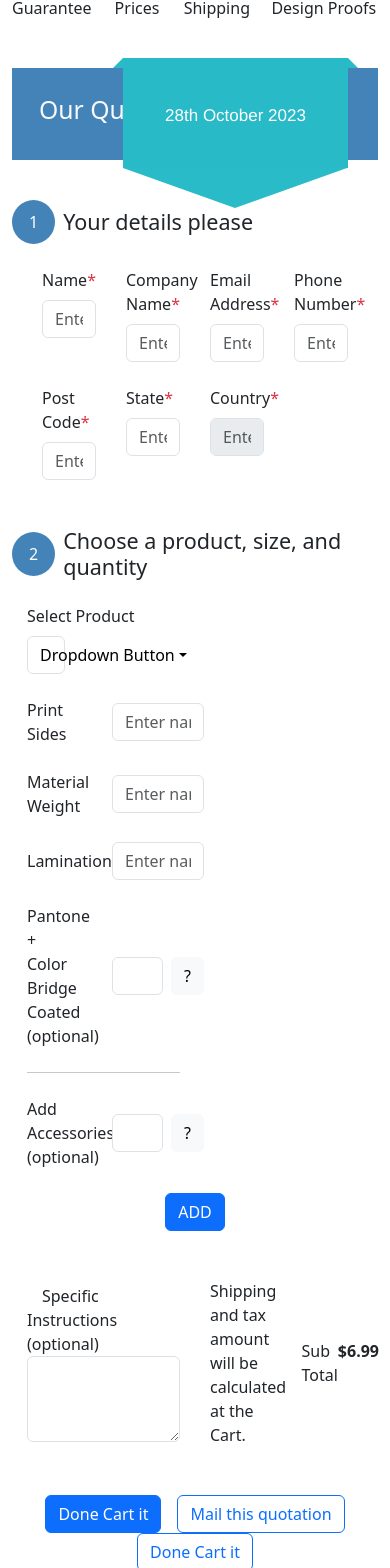
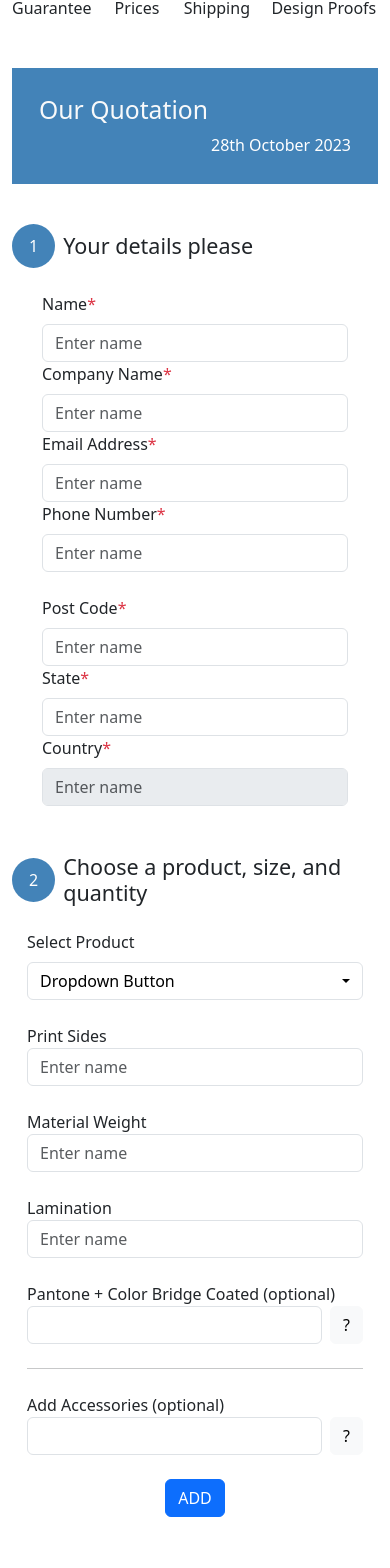
Before and after one commit to ayushhh1108/BannersBuz, a React (Create React App) app: page /quickrfq in a window 390 px wide. Shown: the part 220-1788 px from the top of the page. Built offline with nearby package versions, Linux system fonts and the light colour scheme.

Commit message:
create responsive ui for banner page and fq page

```diff
--- a/src/App.js
+++ b/src/App.js
@@ -54,7 +54,7 @@ function App() {
         <Route path='/terms-and-conditions' element={<TermsandConditions />} />             //done
         <Route path='/contact-us' element={<Contactus />} />                              // done
         <Route path='/faqs' element={<Faq />} />                                            // done
-        <Route path='/banner' element={<Banner />} />
+        <Route path='/banner' element={<Banner />} />                                       // done
         <Route path='/sampal-kit' element={<SampleKit />} />
         <Route path='/quickrfq' element={<Quickrfq />} />
         <Route path='/dealer-registration' element={<DealerRegistration />} />
--- a/src/css/style.css
+++ b/src/css/style.css
@@ -476,6 +476,9 @@ a:hover {
   width: 32px;
   height: 32px;
   display: inline-block;
+}
+.review-list ul {
+  padding: 0;
 }
 .review-list ul li .left {
   flex: none;
@@ -1322,6 +1325,11 @@ a:hover {
   width: 300px;
 }
 
+.input-qes {
+  width: 40%;
+  min-width: 250px;
+}
+
 @media (max-width: 576px) {
   .flex-sm-nowrap .step .step-icon-wrap::before,
   .flex-sm-nowrap .step .step-icon-wrap::after {
@@ -1387,3 +1395,10 @@ a:hover {
     height: 300px;
   }
 }
+
+@media only screen and (max-width: 380px) {
+  .input-qes {
+    width: 100%;
+    min-width: auto;
+  }
+}
--- a/src/pages/Quickrfq.js
+++ b/src/pages/Quickrfq.js
@@ -21,10 +21,11 @@ const Quickrfq = () => {
                 <QualityBar />
                 <div className="quotation mt-5">
                     <h2 className="text-light">Our Quotation</h2>
-                    <div className="dateMainBox">
+                    <div className="dateMainBox d-none d-sm-block">
                         28th October 2023
                         <div className="bottomArrow"></div>
                     </div>
+                    <p className="text-white d-block d-sm-none text-end m-0">28th October 2023</p>
                 </div>
 
                 <div>
@@ -35,33 +36,33 @@ const Quickrfq = () => {
                         <h4 className="m-0">Your details please</h4>
                     </div>
                     <div className="col-12 d-flex flex-wrap my-4">
-                        <div className="col-3">
+                        <div className="col-12 col-md-6 col-3 ">
                             <Form.Label>Name<span className="text-danger">*</span></Form.Label>
                             <Form.Control type="text" placeholder="Enter name" />
                         </div>
-                        <div className="col-3">
+                        <div className="col-12 col-md-6 col-3 ">
                             <Form.Label>Company Name<span className="text-danger">*</span></Form.Label>
                             <Form.Control type="text" placeholder="Enter name" />
                         </div>
-                        <div className="col-3">
+                        <div className="col-12 col-md-6 col-3 ">
                             <Form.Label>Email Address<span className="text-danger">*</span></Form.Label>
                             <Form.Control type="text" placeholder="Enter name" />
                         </div>
-                        <div className="col-3">
+                        <div className="col-12 col-md-6 col-3 ">
                             <Form.Label>Phone Number<span className="text-danger">*</span></Form.Label>
                             <Form.Control type="text" placeholder="Enter name" />
                         </div>
                     </div>
                     <div className="col-12 d-flex flex-wrap my-4">
-                        <div className="col-3">
+                        <div className="col-12 col-md-6 col-3 ">
                             <Form.Label>Post Code<span className="text-danger">*</span></Form.Label>
                             <Form.Control type="text" placeholder="Enter name" />
                         </div>
-                        <div className="col-3">
+                        <div className="col-12 col-md-6 col-3 ">
                             <Form.Label>State<span className="text-danger">*</span></Form.Label>
                             <Form.Control type="text" placeholder="Enter name" />
                         </div>
-                        <div className="col-3">
+                        <div className="col-12 col-md-6 col-3 ">
                             <Form.Label>Country<span className="text-danger">*</span></Form.Label>
                             <Form.Control type="text" disabled placeholder="Enter name" />
                         </div>
@@ -76,9 +77,9 @@ const Quickrfq = () => {
                         <h4 className="m-0">Choose a product, size, and quantity</h4>
                     </div>
                     <div>
-                        <div className="col-6 my-4">
+                        <div className="col-12 col-md-10 col-lg-6 my-4">
                             <span className="d-block mb-2">Select Product</span>
-                            <Dropdown className='input-box'>
+                            <Dropdown>
                                 <Dropdown.Toggle variant='info' className='w-100 d-flex justify-content-between align-items-center order-select' id="dropdown-basic">
                                     Dropdown Button
                                 </Dropdown.Toggle>
@@ -91,27 +92,27 @@ const Quickrfq = () => {
                             </Dropdown>
                         </div>
                     </div>
-                    <div className="d-flex align-items-center my-4">
-                        <span className='me-4 col-2'>Print Sides</span>
-                        <div className="col-4 d-flex">
+                    <div className="d-flex flex-wrap align-items-center my-4">
+                        <span className='me-4 col-12 col-md-3 col-lg-2'>Print Sides</span>
+                        <div className="col-12 col-md-6 col-lg-2 d-flex">
                             <Form.Control type="text" placeholder="Enter name" />
                         </div>
                     </div>
-                    <div className="d-flex align-items-center my-4">
-                        <span className='me-4 col-2'>Material Weight	</span>
-                        <div className="col-4 d-flex">
+                    <div className="d-flex flex-wrap align-items-center my-4">
+                        <span className='me-4 col-12 col-md-3 col-lg-2'>Material Weight	</span>
+                        <div className="col-12 col-md-6 col-lg-2 d-flex">
                             <Form.Control type="text" placeholder="Enter name" />
                         </div>
                     </div>
-                    <div className="d-flex align-items-center my-4">
-                        <span className='me-4 col-2'>Lamination</span>
-                        <div className="col-4 d-flex">
+                    <div className="d-flex flex-wrap align-items-center my-4">
+                        <span className='me-4 col-12 col-md-3 col-lg-2'>Lamination</span>
+                        <div className="col-12 col-md-6 col-lg-2 d-flex">
                             <Form.Control type="text" placeholder="Enter name" />
                         </div>
                     </div>
-                    <div className="d-flex align-items-center my-4">
-                        <span className='me-4 col-2'>Pantone + Color Bridge Coated (optional)</span>
-                        <div className="col-4 d-flex">
+                    <div className="d-flex flex-wrap align-items-center my-4">
+                        <span className='me-4 col-12 col-md-3 col-lg-2'>Pantone + Color Bridge Coated (optional)</span>
+                        <div className="col-12 col-md-6 col-lg-2 d-flex">
                             <Form.Control
                                 type="text" className='me-2'
                                 id="inputPassword5"
@@ -123,12 +124,12 @@ const Quickrfq = () => {
                             ><button type="button" class="btn btn-light">?</button></OverlayTrigger>
                         </div>
                     </div>
-                    <div className="col-6">
+                    <div className="col-12 col-md-6">
                         <hr />
                     </div>
-                    <div className="d-flex align-items-center my-4">
-                        <span className='me-4 col-2'>Add Accessories (optional)	</span>
-                        <div className="col-4 d-flex">
+                    <div className="d-flex flex-wrap align-items-center my-4">
+                        <span className='me-4 col-12 col-md-3 col-lg-2'>Add Accessories (optional)	</span>
+                        <div className="col-12 col-md-6 col-lg-2 d-flex">
                             <Form.Control
                                 type="text" className='me-2'
                                 id="inputPassword5"
@@ -144,24 +145,25 @@ const Quickrfq = () => {
                         <button className="btn btn-primary">ADD</button>
                     </div>
                     <div className="d-flex py-5 align-items-center flex-wrap">
-                        <div className="col-6">
+                        <div className=" col-12 col-md-8 col-lg-6">
                             <span className='me-4 col-3'>Specific Instructions (optional)</span>
                             <Form.Control className='me-2'
                                 as="textarea" rows={3}
                             />
                         </div>
-                        <div className="col-3"> Shipping and tax amount will be calculated at the Cart.
+                        <div className="col-12 col-md-4 col-lg-3"> Shipping and tax amount will be calculated at the Cart.
+                            <hr className="d-block d-sm-none" />
                         </div>
-                        <div className="d-flex justify-content-between col-3">
+                        <div className="d-flex justify-content-between col-12 col-md-4 col-lg-3">
                             <span>Sub Total</span>
                             <span className="fw-bold">$6.99</span>
                         </div>
                     </div>
 
                     <div className="text-center">
-                        <button className="btn btn-primary mx-2">Done Cart it</button>
-                        <button className="btn btn-outline-primary mx-2">Mail this quotation</button>
-                        <button className="btn btn-outline-primary mx-2">Done Cart it</button>
+                        <button className="btn btn-primary m-2">Done Cart it</button>
+                        <button className="btn btn-outline-primary m-2">Mail this quotation</button>
+                        <button className="btn btn-outline-primary m-2">Done Cart it</button>
                     </div>
 
                 </div>
```
Also changed, not shown: src/pages/BannersPage.js (+56 -22 lines).
